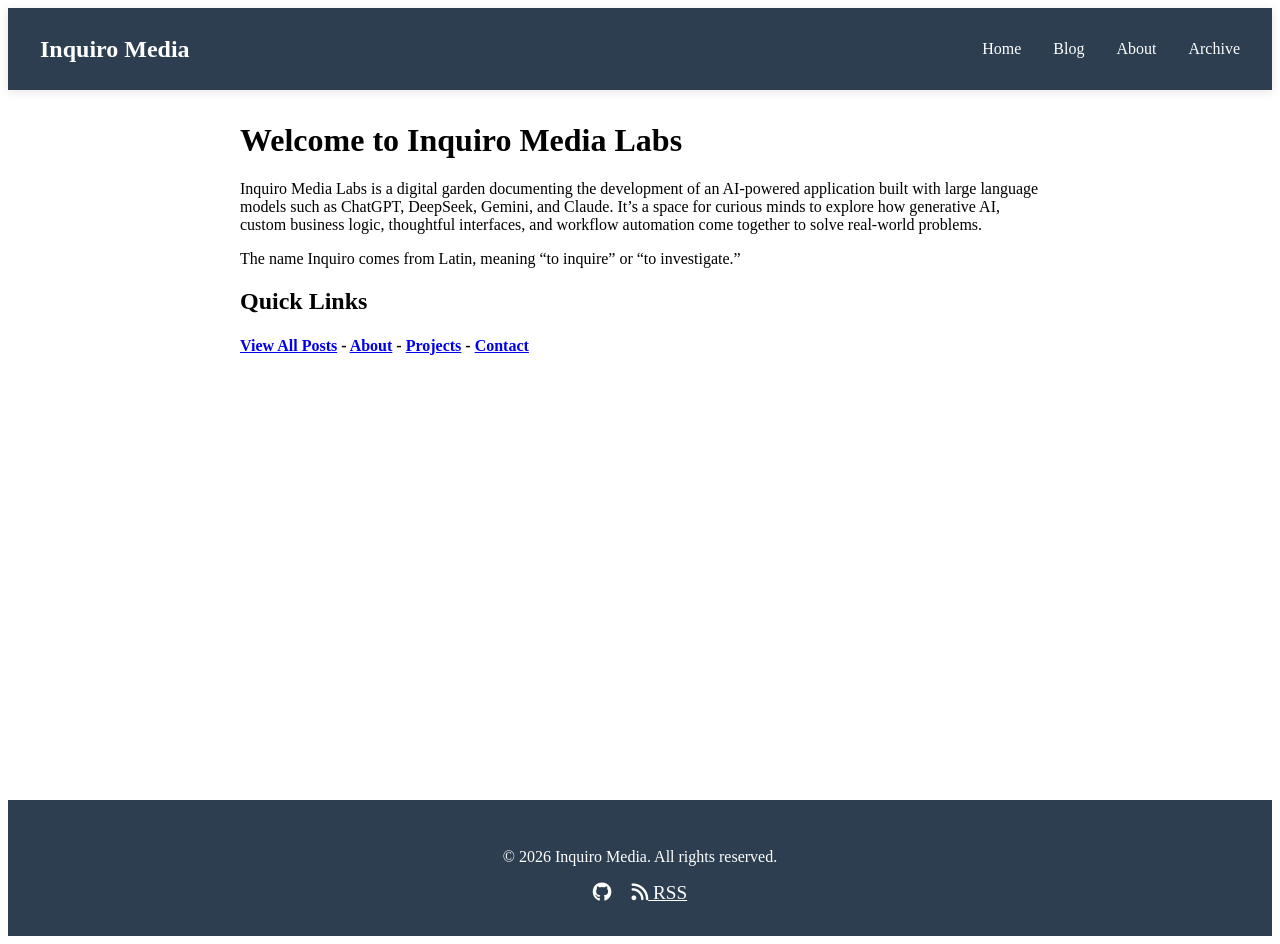
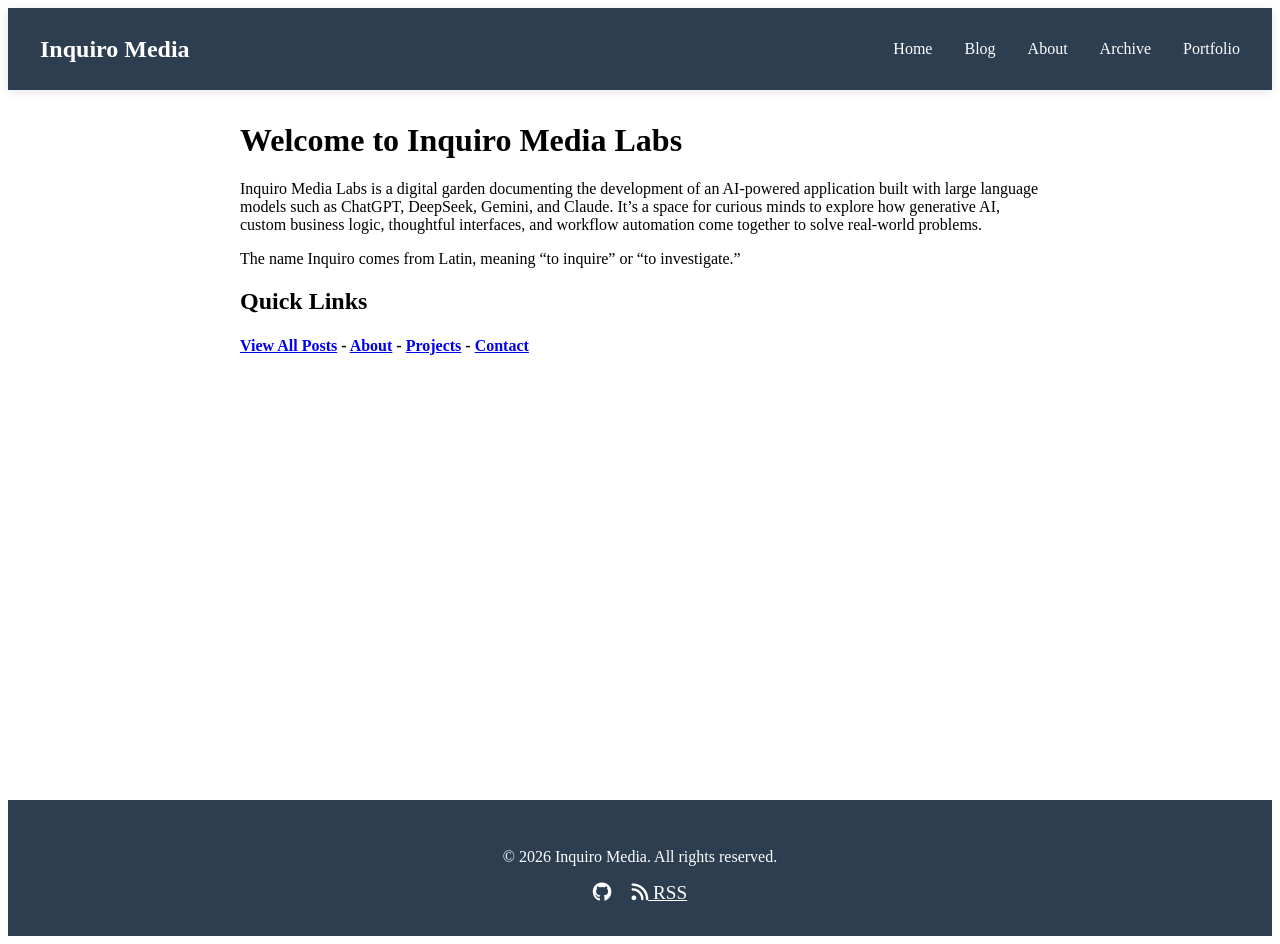
Before and after one commit to faisalmrasul/inquiro-media, a Jekyll site: the page built from index.md, in a window 1280 px wide. Built offline with Jekyll 4.4.1, drawn with Linux system fonts in a browser that asks for light colours.

Commit message:
Add Portfolio link to the navigation menu

```diff
--- a/_layouts/default.html
+++ b/_layouts/default.html
@@ -18,6 +18,7 @@
                 <li><a href="{{ site.baseurl }}/blog">Blog</a></li>
                 <li><a href="{{ site.baseurl }}/about">About</a></li>
                 <li><a href="{{ site.baseurl }}/archive">Archive</a></li>
+                <li><a href="{{ site.baseurl }}/portfolio">Portfolio</a></li>
             </ul>
         </nav>
     </header>
```
